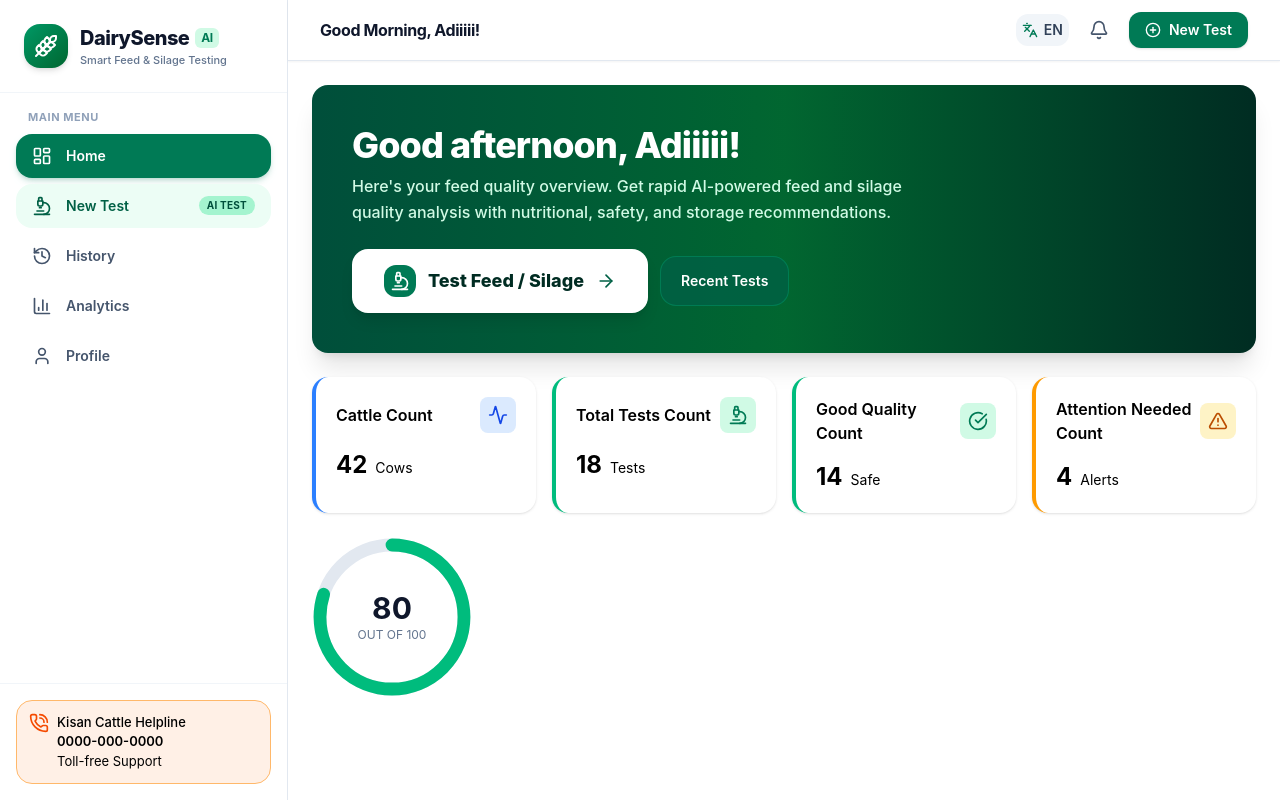
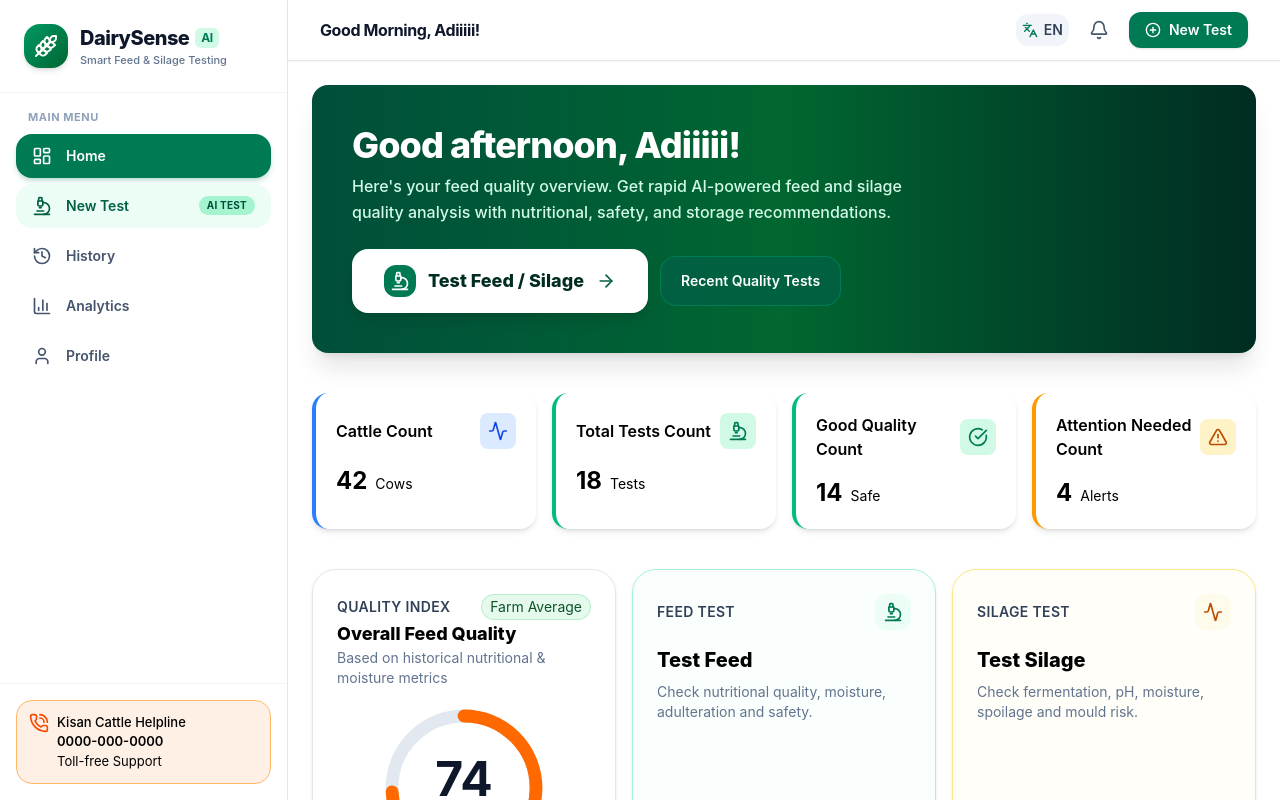
Before and after one commit to adityaranjan05/DairySense, a React (Vite) app: page / in a window 1280 px wide. Built offline with nearby package versions, Linux system fonts and the light colour scheme.

Commit message:
Completed the dashboard section

```diff
--- a/src/App.jsx
+++ b/src/App.jsx
@@ -2,8 +2,8 @@
 import { Routes, Route} from "react-router-dom";
 import AppLayout from "./components/layout/AppLayout";
 import Dashboard from "./pages/Dashboard";
+import NewTest from "./pages/NewTest";
 
-function Test() { return <h2>Test Page</h2>; }
 function History() { return <h2>History Page</h2>; }
 function Analytics() { return <h2>Analytics Page</h2>; }
 function Profile() { return <h2>Profile Page</h2>; }
@@ -15,7 +15,7 @@ function App() {
     <AppLayout>
       <Routes>
         <Route path="/" element={<Dashboard />} />
-        <Route path="/test" element={<Test />} />
+        <Route path="/test" element={<NewTest />} />
         <Route path="/history" element={<History />} />
         <Route path="/analytics" element={<Analytics />} />
         <Route path="/profile" element={<Profile />} />
--- a/src/components/Dashboard/QualityScore.jsx
+++ b/src/components/Dashboard/QualityScore.jsx
@@ -1,9 +1,24 @@
+
+
 export default function QualityScore({ score }) {
     const radius = 45;
     const circumference = 2 * Math.PI * radius;
     const progress = (score / 100) * circumference;
+    let color;
+
+    if (score > 80) {
+        color = "text-emerald-500";
+    }
+    else if (score > 50) {
+        color = "text-orange-500";
+    }
+    else {
+        color = "text-red-600";
+    }
+
 
     return (
+        <div className="flex flex-col">
             <div className="relative w-40 h-40">
                 <svg
                     className="w-full h-full -rotate-90"
@@ -27,14 +42,14 @@ export default function QualityScore({ score }) {
                         stroke="currentColor"
                         strokeWidth="8"
                         strokeLinecap="round"
-                    className="text-emerald-500"
+                        className={`${color}`}
                         strokeDasharray={circumference}
                         strokeDashoffset={circumference - progress}
                     />
                 </svg>
 
                 <div className="absolute inset-0 flex flex-col items-center justify-center">
-                <span className="text-3xl font-bold text-slate-900">
+                    <span className="text-5xl font-bold text-slate-900">
                         {score}
                     </span>
 
@@ -43,5 +58,15 @@ export default function QualityScore({ score }) {
                     </span>
                 </div>
             </div>
+{/*
+            <div className={`mt-4 font-bold ${color}`}>
+                {qualityStatus}
+            </div>
+
+            <div className="flex justify-between">
+                <span>Safe Feeding Status:</span>
+                <span>{qualityStatus}</span>
+            </div> */}
+        </div>
     );
 }
--- a/src/components/Dashboard/StatCard.jsx
+++ b/src/components/Dashboard/StatCard.jsx
@@ -17,7 +17,7 @@ export default function StatCard ({ icon: Icon, value, label, color, unit }) {
         },
     };
     return (
-        <div className={`rounded-2xl border-l-4 ${colors[color].border} bg-white p-5 shadow-sm`}>
+        <div className={`rounded-2xl border-l-4 ${colors[color].border} bg-white p-5 transition-all duration-150 shadow-md hover:shadow-lg z-10`}>
             <div className="flex flex-col gap-4">
                 <div className="flex items-center justify-between">
                     <span className="font-semibold">{label} Count</span>
--- a/src/pages/Dashboard.jsx
+++ b/src/pages/Dashboard.jsx
@@ -26,9 +26,35 @@ export default function Dashboard() {
 
     const navigate = useNavigate();
 
+    const score = 74;
+
+    let qualityStatus;
+    let color;
+    let secondaryColor;
+    let feedingStatus;
+
+    if (score > 80) {
+        qualityStatus = "Good Conditions";
+        color = "text-emerald-500";
+        secondaryColor = "text-emerald-700";
+        feedingStatus = "Safe to Feed";
+    }
+    else if (score > 50) {
+        qualityStatus = "Action Needed";
+        color = "text-orange-500";
+        secondaryColor = "text-orange-700";
+        feedingStatus = "Review Recommended";
+    }
+    else {
+        qualityStatus = "Poor Conditions";
+        color = "text-red-500";
+        secondaryColor = "text-red-700";
+        feedingStatus = "Check Before Feeding";
+    }
+
     return (
         <>
-            <div className="max-w-6xl mx-auto space-y-6">
+            <div className="max-w-6xl mx-auto space-y-10">
                 <div className="rounded-2xl p-10 bg-gradient-to-r from-emerald-900 via-green-800 to-emerald-950 shadow-xl text-white overflow-hidden">
                     <div className="max-w-xl relative z-10">
                         <h1 className="text-4xl font-extrabold tracking-tight">
@@ -56,7 +82,7 @@ export default function Dashboard() {
                             to="/history"
                             className="bg-emerald-800/80 hover:bg-emerald-800 text-white font-semibold text-sm px-5 py-3.5 rounded-2xl border border-emerald-600/50 hover:border-emerald-600 transition-all flex items-center gap-2"
                         >
-                            <span>Recent Tests</span>
+                            <span>Recent Quality Tests</span>
                         </Link>
                     </div>
                 </div>
@@ -67,9 +93,107 @@ export default function Dashboard() {
                     <StatCard icon={CheckCircle} value="14" label="Good Quality" color="emerald" unit="Safe" />
                     <StatCard icon={AlertTriangle} value="4" label="Attention Needed" color="amber" unit="Alerts" />
                 </div>
-                <QualityScore score={80}/>
 
+                <div className="grid grid-cols-1 sm:grid-cols-2 lg:grid-cols-3 gap-4 items-stretch">
+                    <div className="bg-white rounded-3xl p-6 border border-slate-200 shadow-sm flex flex-col justify-between h-full">
+                        <div className="flex items-center justify-between">
+                            <span className="text-slate-700 text-sm font-semibold tracking-wide">
+                                QUALITY INDEX
+                            </span>
+                            <span className="text-green-900 bg-green-500/10 px-2 py-0.5 text-sm border border-green-500/20 rounded-2xl">
+                                Farm Average
+                            </span>
+                        </div>
+                        <h1 className="font-extrabold text-lg ">
+                            Overall Feed Quality
+                        </h1>
+                        <p className="text-sm text-slate-500 ">
+                            Based on historical nutritional & moisture metrics
+                        </p>
+                        <div className="flex justify-center mt-5">
+                            <QualityScore score={score} />
+                        </div>
+                        <div className={`text-center mt-4 ${color} font-bold`}>
+                            {qualityStatus}
+                        </div>
+                        <div className="flex justify-between mt-8 bg-slate-300/10 py-2 px-3 rounded-2xl border border-slate-300/40 items-center">
+                            <span className="text-sm text-slate-700">
+                                Safe Feeding Status:
+                            </span>
+                            <span className={`text-sm ${secondaryColor} font-bold`}>
+                                {feedingStatus}
+                            </span>
+                        </div>
+                    </div>
 
+                    <button
+                        type="button"
+                        onClick={() => navigate("/test")}
+                        className="bg-emerald-100/10 rounded-3xl p-6 border border-emerald-200 shadow-sm
+                                flex flex-col justify-between h-full w-full text-left
+                                hover:shadow-sm hover:shadow-emerald-500 hover:border-emerald-500
+                                transition-all duration-150 cursor-pointer"
+                    >
+                        <div>
+                            <div className="flex items-center justify-between">
+                                <span className="text-slate-700 text-sm font-semibold tracking-wide">
+                                    FEED TEST
+                                </span>
+
+                                <div className="p-2 rounded-xl bg-emerald-50 text-emerald-700">
+                                    <Microscope className="w-5 h-5" />
+                                </div>
+                            </div>
+
+                            <h2 className="font-extrabold text-xl mt-4">
+                                Test Feed
+                            </h2>
+
+                            <p className="text-sm text-slate-500 mt-2">
+                                Check nutritional quality, moisture, adulteration and safety.
+                            </p>
+                        </div>
+
+                        <div className="mt-6 flex items-center gap-2 text-emerald-700 font-semibold border-t border-emerald-500/20 pt-2">
+                            Start Feed Test
+                            <ArrowRight className="w-4 h-4" />
+                        </div>
+                    </button>
+
+                    <button
+                        type="button"
+                        onClick={() => navigate("/test")}
+                        className="bg-amber-100/10 rounded-3xl p-6 border border-amber-200 shadow-sm
+                                flex flex-col justify-between h-full w-full text-left
+                                hover:shadow-sm hover:shadow-amber-500 hover:border-amber-500
+                                transition-all duration-150 cursor-pointer"
+                    >
+                        <div>
+                            <div className="flex items-center justify-between">
+                                <span className="text-slate-700 text-sm font-semibold tracking-wide">
+                                    SILAGE TEST
+                                </span>
+
+                                <div className="p-2 rounded-xl bg-amber-50 text-amber-700">
+                                    <Activity className="w-5 h-5" />
+                                </div>
+                            </div>
+
+                            <h2 className="font-extrabold text-xl mt-4">
+                                Test Silage
+                            </h2>
+
+                            <p className="text-sm text-slate-500 mt-2">
+                                Check fermentation, pH, moisture, spoilage and mould risk.
+                            </p>
+                        </div>
+
+                        <div className="mt-6 flex items-center gap-2 text-amber-700 font-semibold border-t border-orange-500/20 pt-2">
+                            Start Silage Test
+                            <ArrowRight className="w-4 h-4" />
+                        </div>
+                    </button>
+                </div>
             </div>
         </>
     );
--- /dev/null
+++ b/src/pages/NewTest.jsx
@@ -0,0 +1,25 @@
+import { Sparkles } from "lucide-react"
+
+export default function NewTest () {
+    return (
+        <div className="max-w-3xl mx-auto space-y-6">
+            <div className="flex gap-2.5 items-center bg-green-100 w-fit px-3 py-1 rounded-2xl border border-green-200">
+                <span>
+                    <Sparkles className="w-5 h-5 text-green-700" />
+                </span>
+                <span className="text-sm font-bold text-green-800">
+                    Rapid Cattle Nutrition Testing
+                </span>
+            </div>
+
+            <div>
+                <h1 className="text-4xl font-extrabold">
+                    What would you like to test?
+                </h1>
+                <p className="mt-1 text-sm">
+                    Select the sample category below to begin computer vision & quality parameter analysis.
+                </p>
+            </div>
+        </div>
+    )
+}
```
Lines whose indentation alone changed are shown as unchanged.
